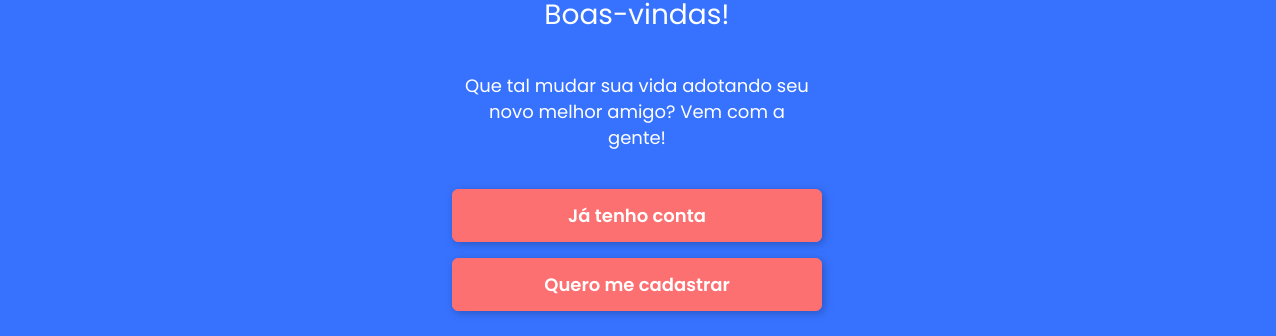
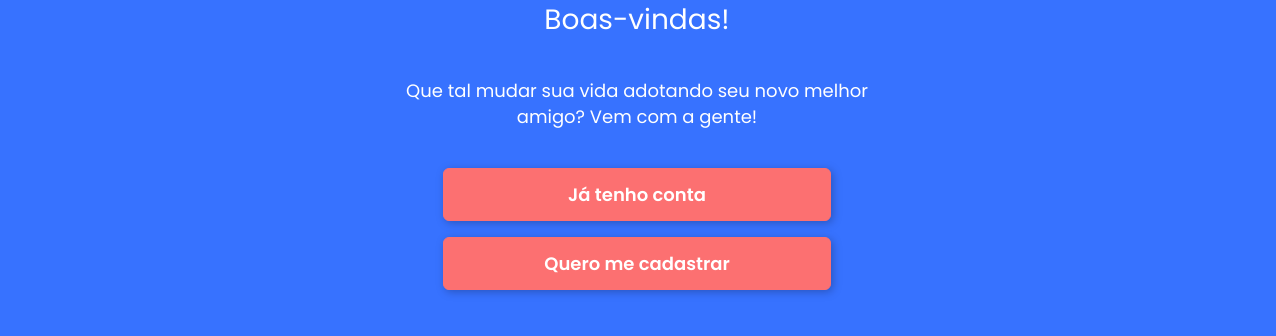
Before and after one commit to rldcarvalho/projeto-adopet, an Angular app: page / in a window 1536 px wide. Shown: the part 239-575 px from the top of the page, without its empty margins (131-1407 px from the left). Built offline with nearby package versions, Linux system fonts and the light colour scheme; grey boxes are pictures that could not be loaded.

Commit message:
Style Home desktop

```diff
--- a/src/app/components/home/home.component.scss
+++ b/src/app/components/home/home.component.scss
@@ -78,3 +78,23 @@
     }
   }
 }
+
+@media (min-width: 1440px) {
+  .home {
+    &__img-logo {
+      height: 65px;
+    }
+
+    &__subtitle {
+      width: 488px;
+    }
+
+    .btn {
+      width: 362px;
+    }
+
+    &__img-bottom {
+      width: 346px;
+    }
+  }
+}
```
